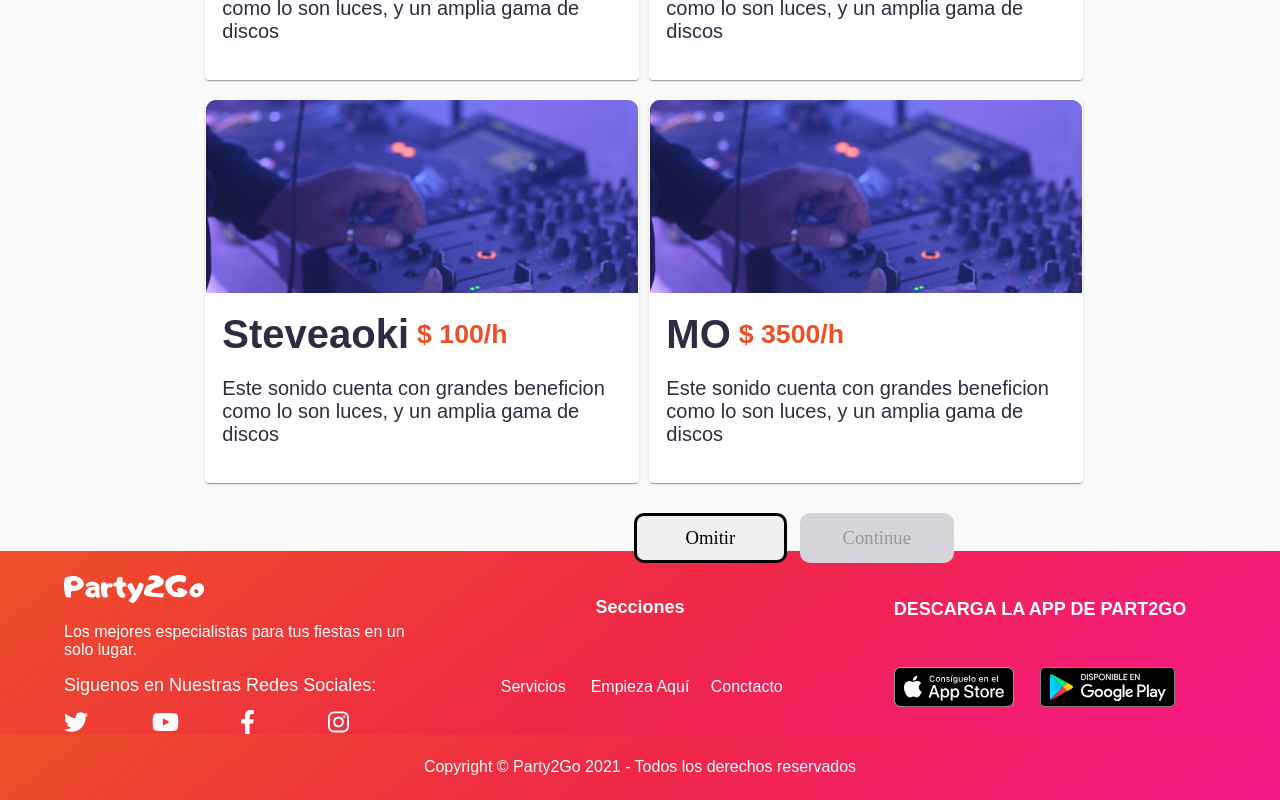
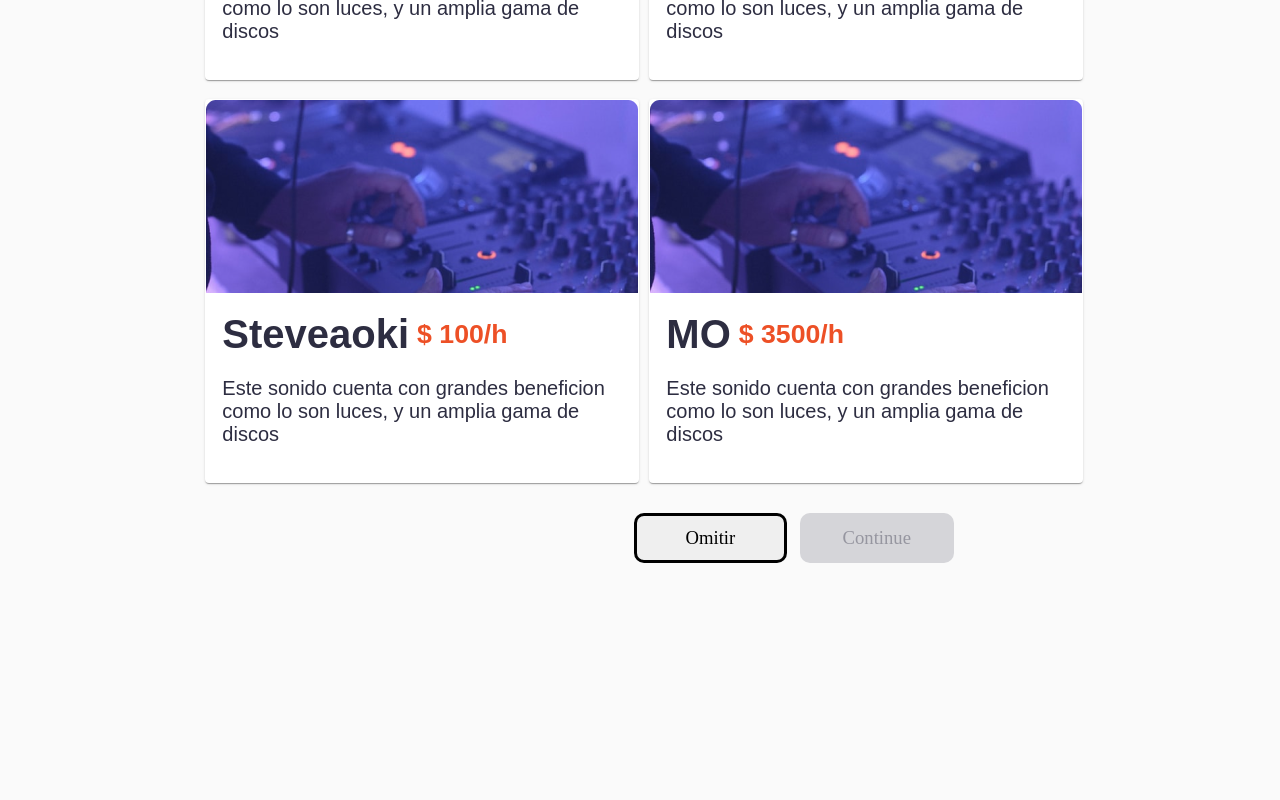
Before and after one commit to jorchsg/forntend-party2go, a React (Create React App) app: page /sonido in a window 1280 px wide. Shown: the part 378-1178 px from the top of the page. After the commit the page ends 941 px from the top, so only its background shows below. Built offline with nearby package versions, Linux system fonts and the light colour scheme.

Commit message:
Refactor DefaultLayout

```diff
--- a/src/modules/DefaultLayout/index.jsx
+++ b/src/modules/DefaultLayout/index.jsx
@@ -1,6 +1,5 @@
 import React from "react";
 import Navbar from "../../components/Navbar/Navbar";
-import Footer from "../../components/Footer/Footer";
 import "./style.scss";
 
 const DefaultLayout = (props) => {
@@ -8,7 +7,6 @@
     <div className="default-layout">
       <Navbar />
       <div className="content">{props.children}</div>
-      <Footer />
     </div>
   );
 };
--- a/src/modules/home/Home.jsx
+++ b/src/modules/home/Home.jsx
@@ -1,7 +1,7 @@
 import React from 'react';
 
 // Components
-
+import Footer from '../../components/Footer/Footer'
 // Icons
 import heroImage from '../../../src/assets/hero-party.svg'
 import iconSalon from '../../../src/assets/icon-services-salones.svg'
@@ -105,7 +105,7 @@
 
             </main>
 
-            {/* <Footer /> */}
+            <Footer />
         </>
     )
 }
```
